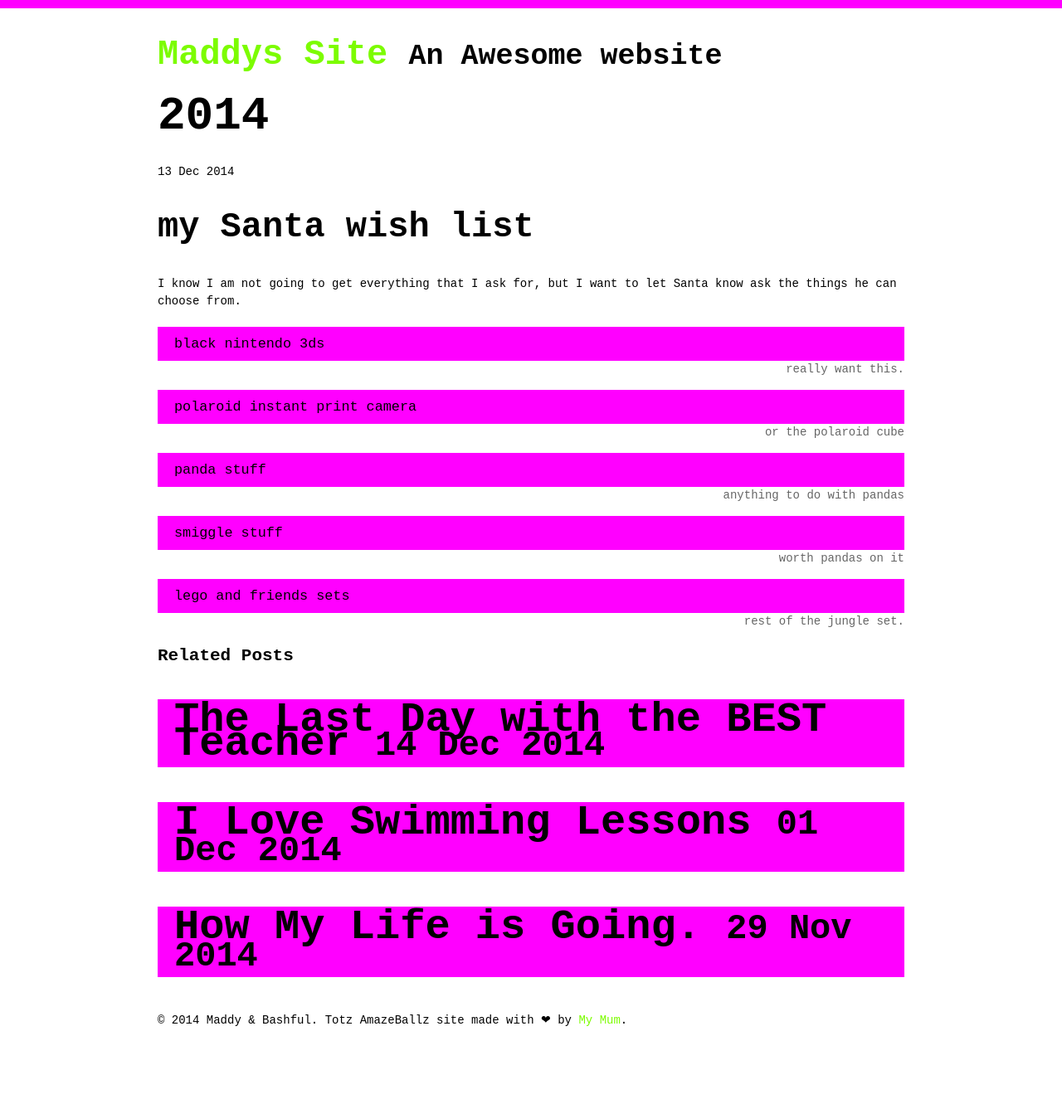
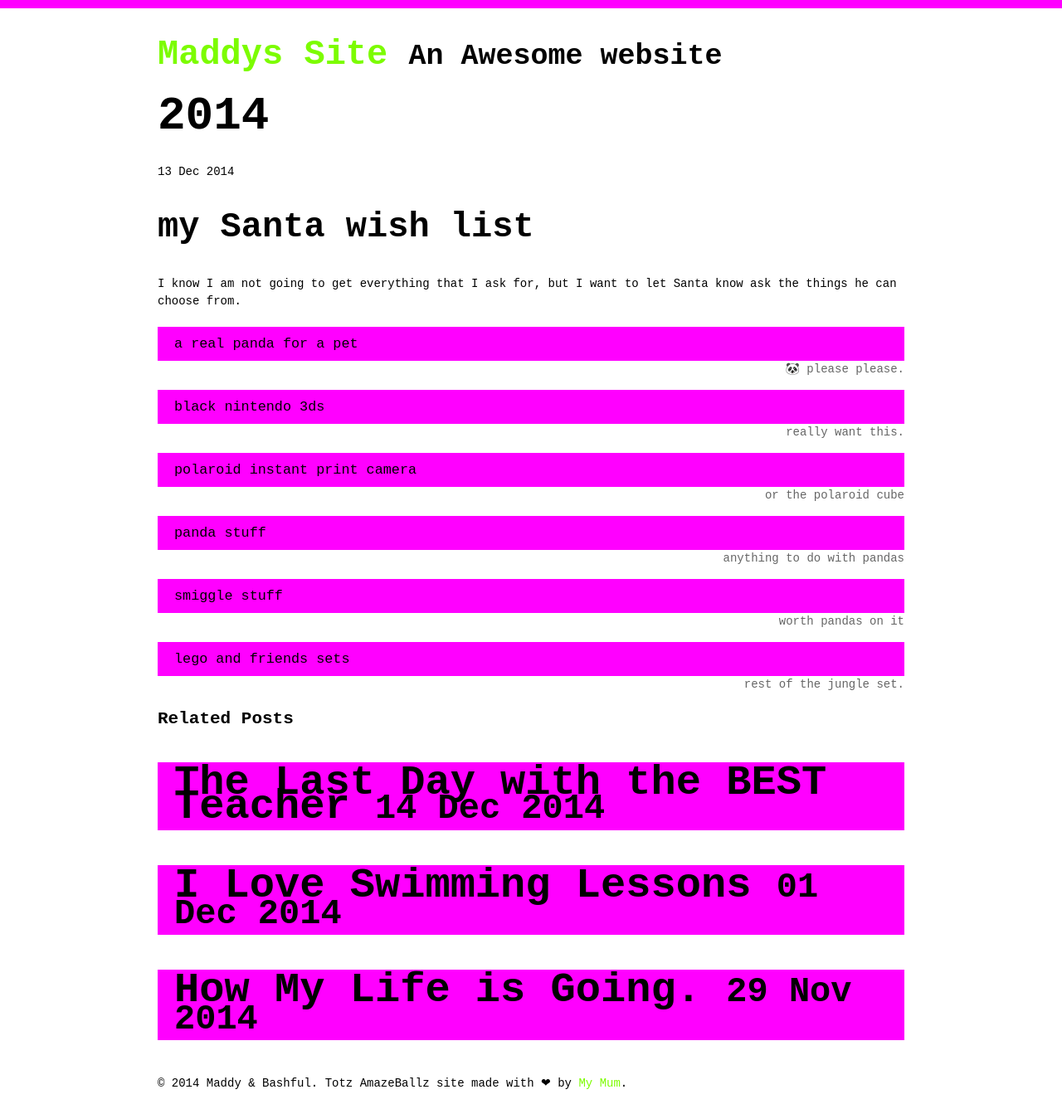
Before and after one commit to roachhd/maddy, a Jekyll site: the page built from _posts/2014-12-13-my-santa-list.md, in a window 1280 px wide. Shown: the whole page at 83% size. Built offline with Jekyll 4.4.1, drawn with Linux system fonts in a browser that asks for light colours; before the commit the page ends 1261 px from its top, so only the background shows below that.

Commit message:
Update 2014-12-13-my-santa-list.md

```diff
--- a/_posts/2014-12-13-my-santa-list.md
+++ b/_posts/2014-12-13-my-santa-list.md
@@ -6,6 +6,7 @@ title: 2014
  <h3>my Santa wish list</h3>
 <p>I know I am not going to get everything that I ask for, but I want to let Santa know ask the things he can choose from.</p>
  <ul>
+ <li><a href="#">a real panda for a pet</a> 🐼 please please. </li>
  <li><a href="#">black nintendo 3ds</a> really want this. </li>
  <li><a href="#">polaroid instant print camera</a> or the polaroid cube</li>
  <li><a href="#">panda stuff</a> anything to do with pandas </li>
```
